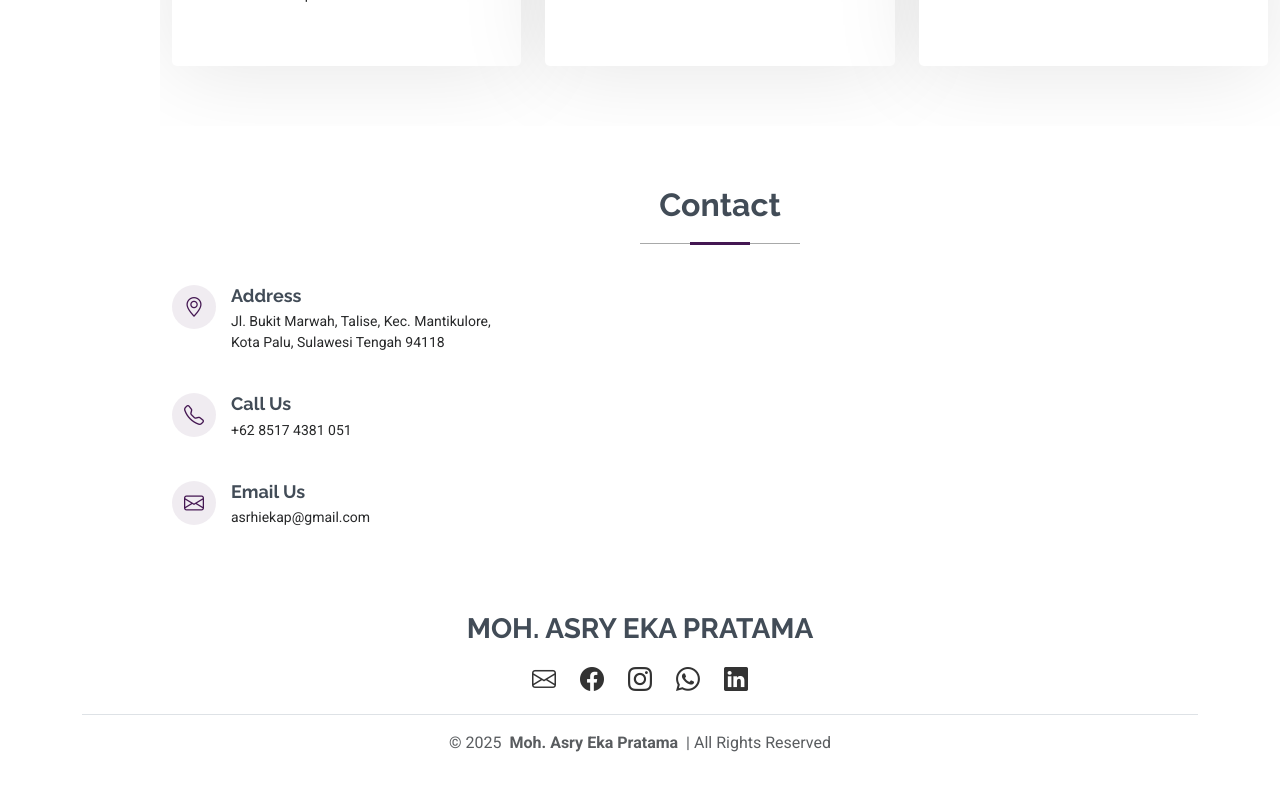
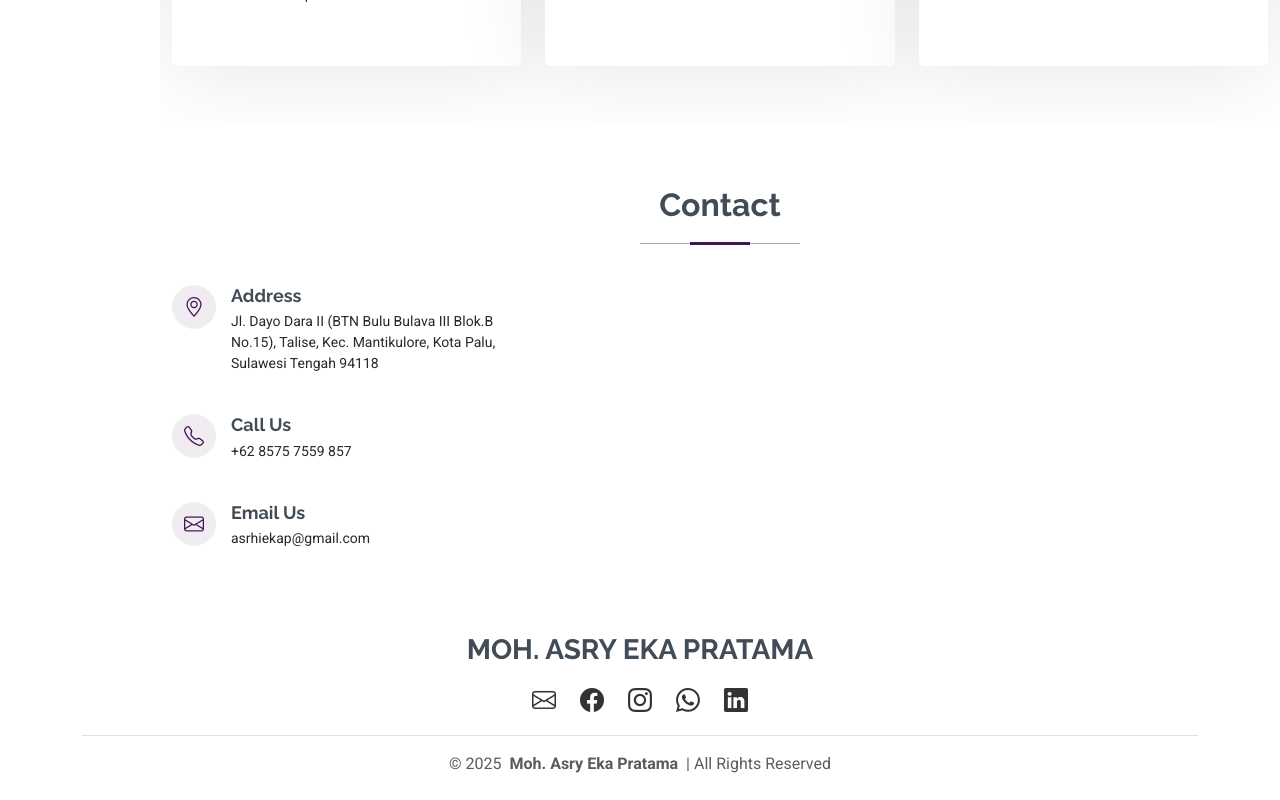
Before and after one commit to asryekaprtm/portofolio-asry, a React (Vite) app: page / in a window 1280 px wide. Shown: the part 7506-8306 px from the top of the page. Before the commit the page ends 8285 px from the top, so only its background shows below. Built offline with nearby package versions, Linux system fonts and the light colour scheme.

Commit message:
Contact.jsx

```diff
--- a/src/component/Contact.jsx
+++ b/src/component/Contact.jsx
@@ -15,7 +15,7 @@ const Contact = () => {
               <i className="bi bi-geo-alt flex-shrink-0"></i>
               <div>
                 <h3>Address</h3>
-                <p>Jl. Bukit Marwah, Talise, Kec. Mantikulore, Kota Palu, Sulawesi Tengah 94118</p>
+                <p>Jl. Dayo Dara II (BTN Bulu Bulava III Blok.B No.15), Talise, Kec. Mantikulore, Kota Palu, Sulawesi Tengah 94118</p>
               </div>
             </div>
 
@@ -23,7 +23,7 @@ const Contact = () => {
               <i className="bi bi-telephone flex-shrink-0"></i>
               <div>
                 <h3>Call Us</h3>
-                <p>+62 8517 4381 051</p>
+                <p>+62 8575 7559 857</p>
               </div>
             </div>
 
```
